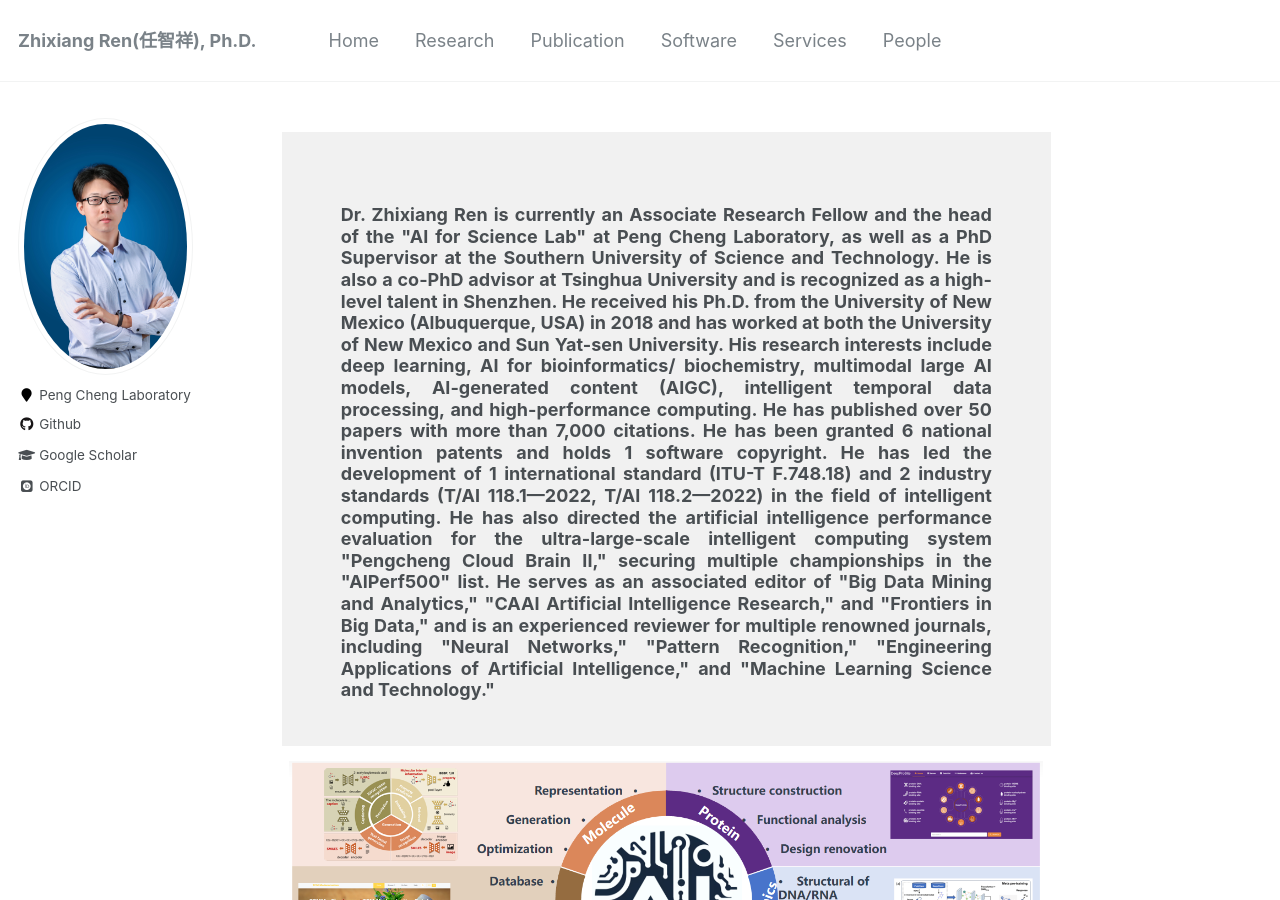
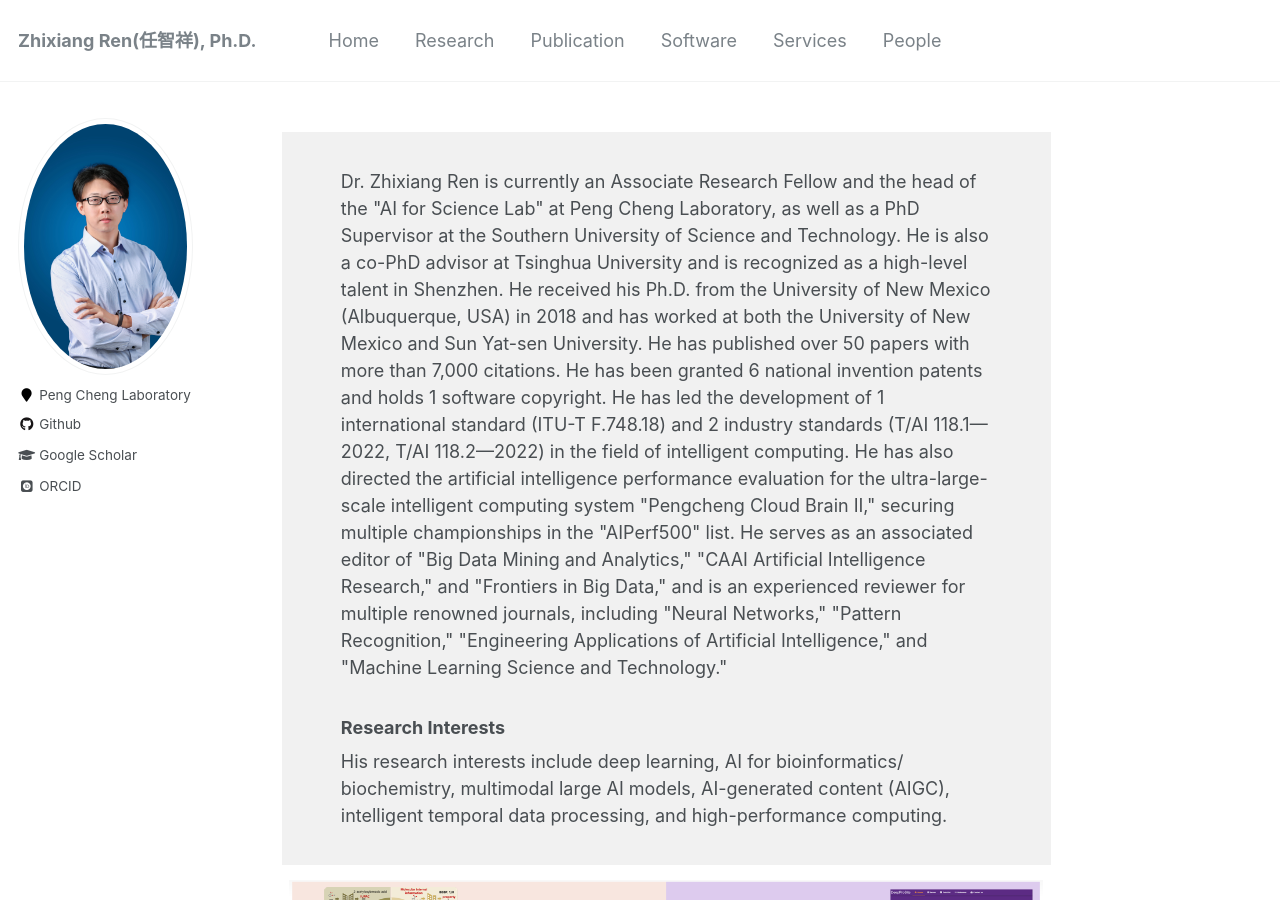
Before and after one commit to zhixiang-ren/zhixiang-ren.github.io, a Jekyll site: the page built from _pages/about.html, in a window 1280 px wide and 900 px high. Built offline with Jekyll 4.4.1, drawn with Linux system fonts in a browser that asks for light colours; some web fonts are replaced.

Commit message:
Update about.html

```diff
--- a/_pages/about.html
+++ b/_pages/about.html
@@ -11,16 +11,18 @@ redirect_from:
 <!-- <h3 style="text-align:justify;">Biography:</h3> -->
 <div style="width: 100%;padding-left: 3%;padding-right: 3%;background-color: rgb(241, 241, 241);">
   <div style="width: 100%;padding-left: 5%;padding-right: 5%;padding-top: 5%;padding-bottom: 5%;">
-    <h3 style="text-align:justify;">
+<!--     <h3 style="text-align:justify;">
+
+    </h3> -->
     Dr. Zhixiang Ren is currently an Associate Research Fellow and the head of the "AI for Science Lab" at Peng Cheng Laboratory, as well as a PhD Supervisor at the Southern University of Science and Technology.
     He is also a co-PhD advisor at Tsinghua University and is recognized as a high-level talent in Shenzhen.
     He received his Ph.D. from the University of New Mexico (Albuquerque, USA) in 2018 and has worked at both the University of New Mexico and Sun Yat-sen University.
-      His research interests include deep learning, AI for bioinformatics/ biochemistry, multimodal large AI models, AI-generated content (AIGC), intelligent temporal data processing, and high-performance computing.
     He has published over 50 papers with more than 7,000 citations. He has been granted 6 national invention patents and holds 1 software copyright.
     He has led the development of 1 international standard (ITU-T F.748.18) and 2 industry standards (T/AI 118.1—2022, T/AI 118.2—2022) in the field of intelligent computing.
     He has also directed the artificial intelligence performance evaluation for the ultra-large-scale intelligent computing system "Pengcheng Cloud Brain II," securing multiple championships in the "AIPerf500" list.
     He serves as an associated editor of "Big Data Mining and Analytics," "CAAI Artificial Intelligence Research," and "Frontiers in Big Data," and is an experienced reviewer for multiple renowned journals, including "Neural Networks," "Pattern Recognition," "Engineering Applications of Artificial Intelligence," and "Machine Learning Science and Technology."
-    </h3>
+    <h3 style="text-align:justify;">Research Interests</h3>
+    His research interests include deep learning, AI for bioinformatics/ biochemistry, multimodal large AI models, AI-generated content (AIGC), intelligent temporal data processing, and high-performance computing.
   </div>
 </div>
 <div style="float: left;">
```
Lines whose indentation alone changed are shown as unchanged.
